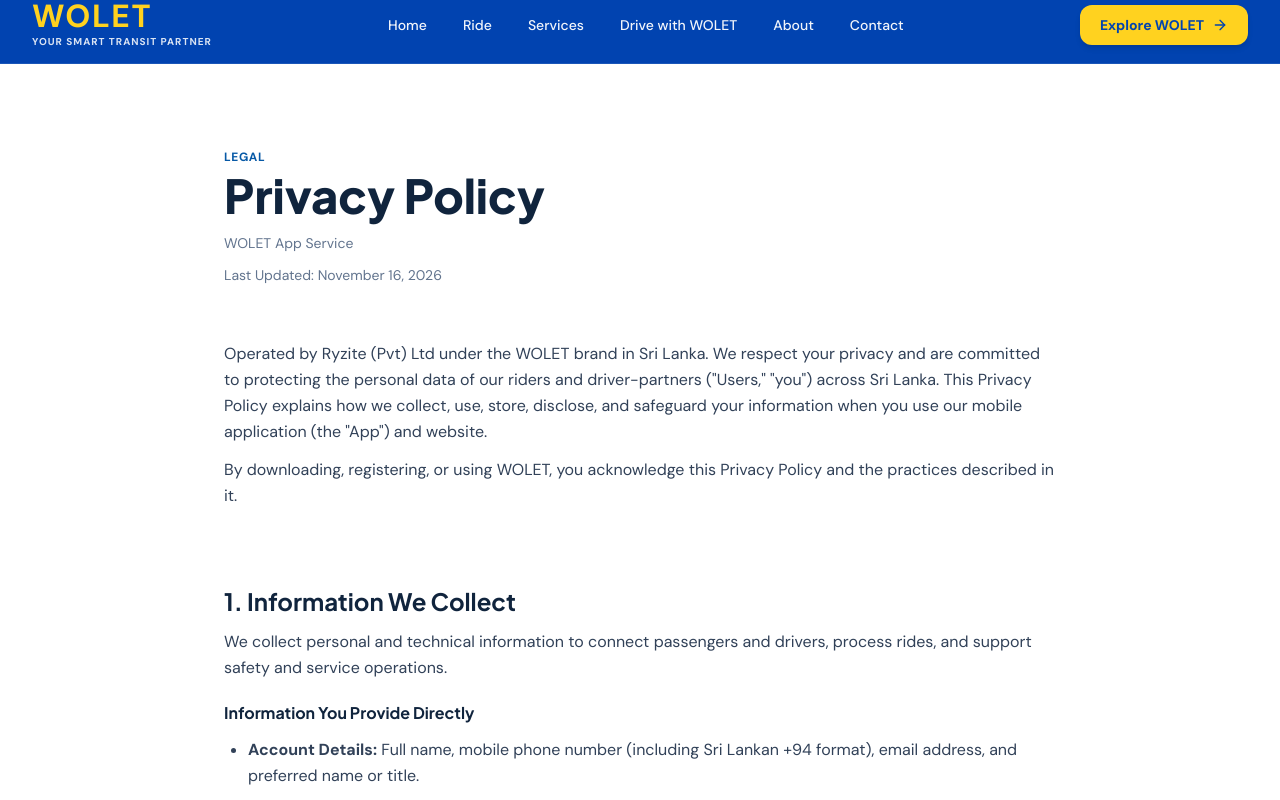
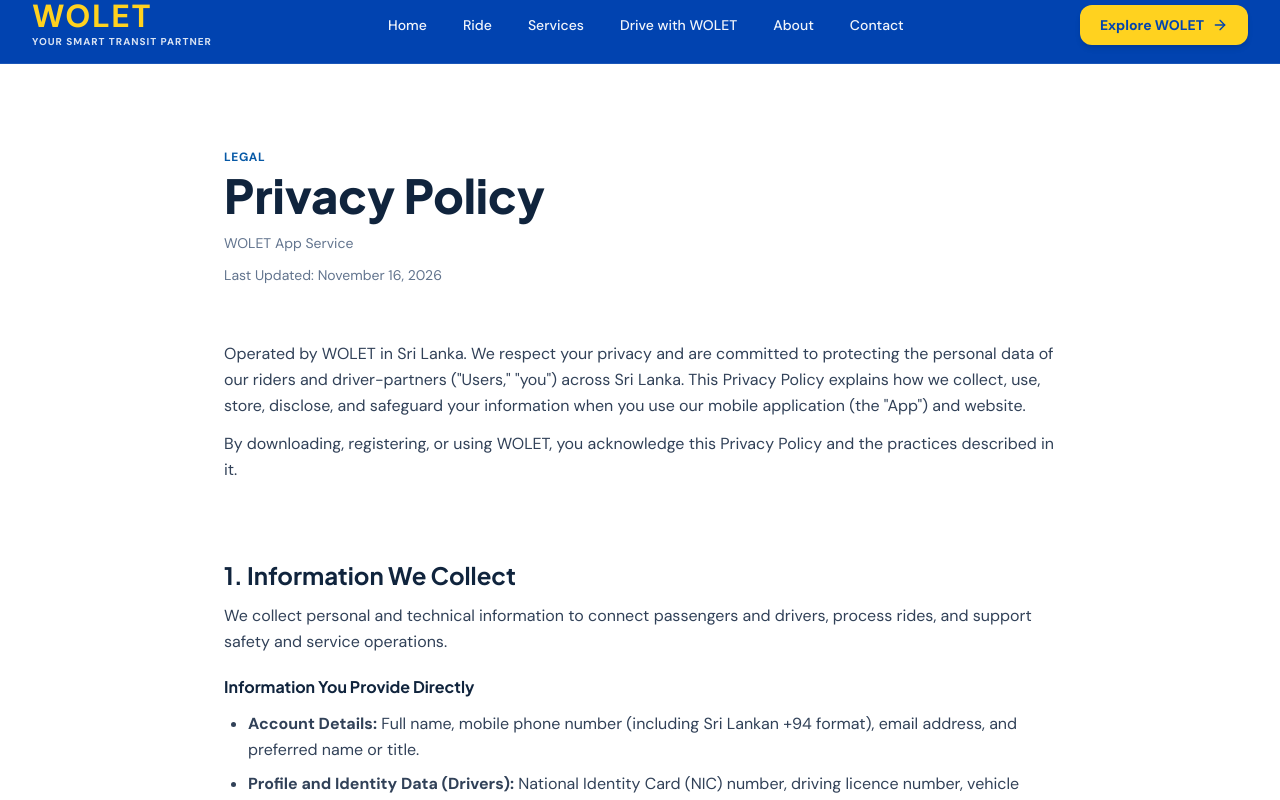
Before and after one commit to Nisla1234/WOLET, a React (Vite) app: page /privacy in a window 1280 px wide. Shown: the top 800 px of the page. Built offline with nearby package versions, Linux system fonts and the light colour scheme.

Commit message:
Use WOLET as company name in privacy policy

```diff
--- a/src/pages/Privacy.tsx
+++ b/src/pages/Privacy.tsx
@@ -17,7 +17,7 @@ export default function Privacy() {
 
         <section className={sectionClass}>
           <p className={paragraphClass}>
-            Operated by Ryzite (Pvt) Ltd under the WOLET brand in Sri Lanka. We respect your privacy and are committed to protecting the personal data of our riders and driver-partners ("Users," "you") across Sri Lanka. This Privacy Policy explains how we collect, use, store, disclose, and safeguard your information when you use our mobile application (the "App") and website.
+            Operated by WOLET in Sri Lanka. We respect your privacy and are committed to protecting the personal data of our riders and driver-partners ("Users," "you") across Sri Lanka. This Privacy Policy explains how we collect, use, store, disclose, and safeguard your information when you use our mobile application (the "App") and website.
           </p>
           <p className={paragraphClass}>
             By downloading, registering, or using WOLET, you acknowledge this Privacy Policy and the practices described in it.
@@ -107,7 +107,7 @@ export default function Privacy() {
           <h2 className={headingClass}>9. Contact Us</h2>
           <p className={paragraphClass}>If you have questions, concerns, or requests regarding this Privacy Policy or your personal data, please contact WOLET:</p>
           <div className="rounded-2xl border border-slate-200 bg-slate-50 p-5 space-y-3 text-sm text-slate-700">
-            <p><strong className="text-[#10243D]">Company:</strong> Ryzite (Pvt) Ltd (WOLET)</p>
+            <p><strong className="text-[#10243D]">Company:</strong> WOLET</p>
             <p><strong className="text-[#10243D]">Address:</strong> No. 123, Galle Road, Colombo 03, Sri Lanka</p>
             <p><strong className="text-[#10243D]">Email:</strong> <a className="text-[#0759A6] underline" href="mailto:info@wolet.lk">info@wolet.lk</a></p>
             <p><strong className="text-[#10243D]">Phone / WhatsApp:</strong> <a className="text-[#0759A6] underline" href="https://wa.me/94776926922" target="_blank" rel="noreferrer">077 692 6922</a></p>
@@ -117,7 +117,7 @@ export default function Privacy() {
         <div className="border-t border-slate-200 pt-8 space-y-3">
           <h2 className="text-2xl sm:text-3xl font-extrabold text-[#10243D]">WOLET යෙදුම් සේවාව සඳහා පෞද්ගලිකත්ව ප්‍රතිපත්තිය</h2>
           <p className="text-slate-500 text-sm">අවසන් වරට යාවත්කාලීන කළේ: 2026 නොවැම්බර් 16</p>
-          <p className={paragraphClass}>මෙහෙයවනු ලබන්නේ: ශ්‍රී ලංකාවේ WOLET සන්නාමය යටතේ ක්‍රියාත්මක වන Ryzite (Pvt) Ltd විසිනි.</p>
+          <p className={paragraphClass}>මෙහෙයවනු ලබන්නේ: ශ්‍රී ලංකාවේ WOLET විසිනි.</p>
           <p className={paragraphClass}>අපි ඔබගේ පෞද්ගලිකත්වයට ගරු කරන අතර, ශ්‍රී ලංකාව පුරා සිටින අපගේ මගීන්ගේ සහ රියදුරු-හවුල්කරුවන්ගේ ("පරිශීලකයින්", "ඔබ") පුද්ගලික දත්ත ආරක්ෂා කිරීමට කැපවී සිටිමු. ඔබ අපගේ ජංගම දුරකථන යෙදුම ("යෙදුම") සහ වෙබ් අඩවිය භාවිතා කරන විට ඔබගේ තොරතුරු රැස් කරන, භාවිතා කරන, ගබඩා කරන, හෙළිදරව් කරන සහ ආරක්ෂා කරන ආකාරය මෙම ප්‍රතිපත්තියෙන් පැහැදිලි කෙරේ.</p>
           <p className={paragraphClass}>WOLET බාගත කිරීමෙන්, ලියාපදිංචි වීමෙන් හෝ භාවිතා කිරීමෙන්, මෙම ප්‍රතිපත්තියේ විස්තර කර ඇති ක්‍රියාපටිපාටි පිළිබඳව ඔබ දැනුවත් වන අතර ඒවාට අදාළ වන නීති සහ යෙදුම් කොන්දේසි අනුව එකඟ වේ.</p>
 
@@ -187,7 +187,7 @@ export default function Privacy() {
           <h3 className={headingClass}>9. අප අමතන්න</h3>
           <p className={paragraphClass}>මෙම පෞද්ගලිකත්ව ප්‍රතිපත්තිය හෝ ඔබගේ පුද්ගලික දත්ත සම්බන්ධයෙන් ප්‍රශ්න, ගැටළු හෝ ඉල්ලීම් ඇත්නම්, කරුණාකර WOLET අමතන්න:</p>
           <div className="rounded-2xl border border-slate-200 bg-slate-50 p-5 space-y-3 text-sm text-slate-700">
-            <p><strong className="text-[#10243D]">ආයතනය:</strong> Ryzite (Pvt) Ltd (WOLET)</p>
+            <p><strong className="text-[#10243D]">ආයතනය:</strong> WOLET</p>
             <p><strong className="text-[#10243D]">ලිපිනය:</strong> No. 123, Galle Road, Colombo 03, Sri Lanka</p>
             <p><strong className="text-[#10243D]">විද්‍යුත් තැපෑල:</strong> <a className="text-[#0759A6] underline" href="mailto:info@wolet.lk">info@wolet.lk</a></p>
             <p><strong className="text-[#10243D]">දුරකථන / WhatsApp:</strong> <a className="text-[#0759A6] underline" href="https://wa.me/94776926922" target="_blank" rel="noreferrer">077 692 6922</a></p>
```
